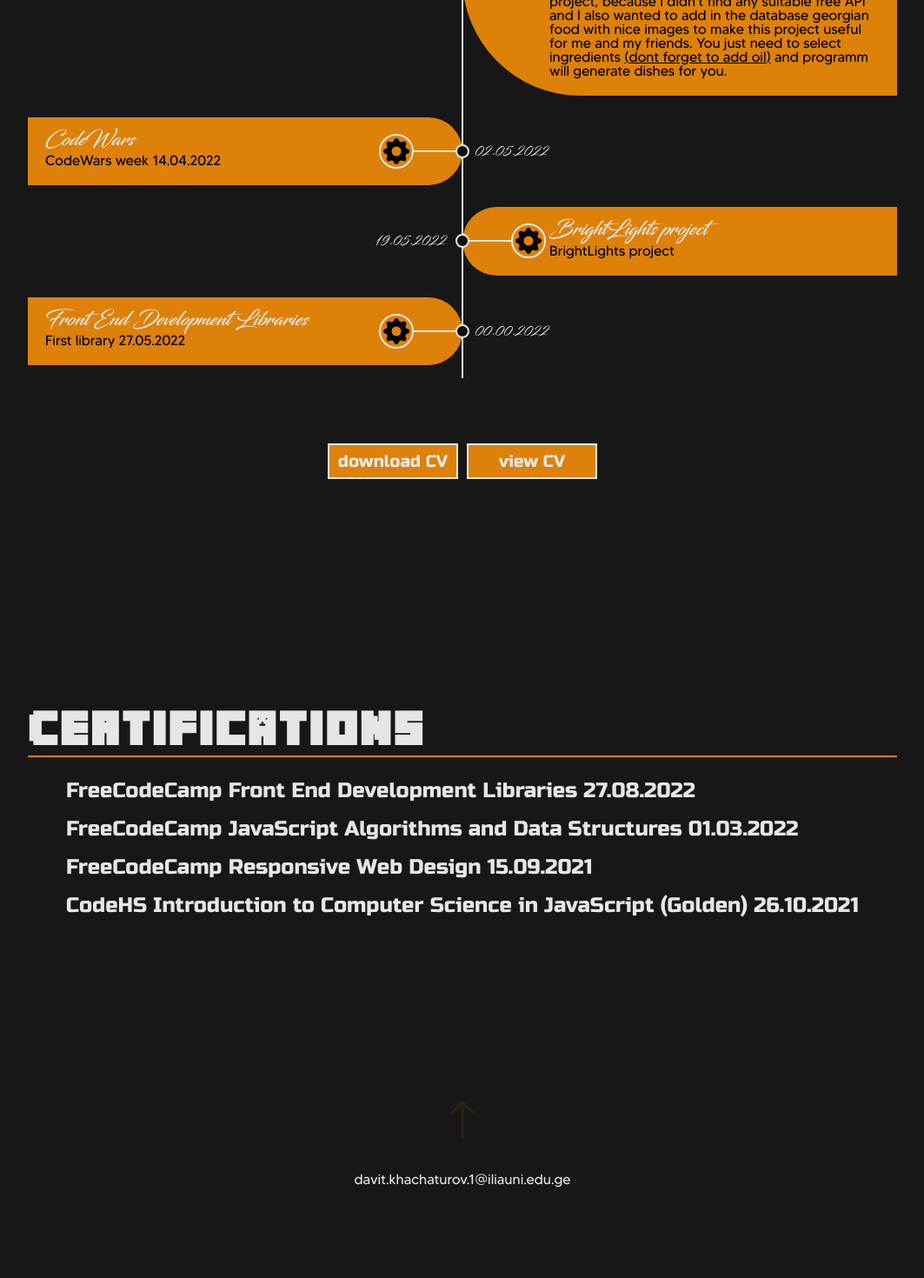
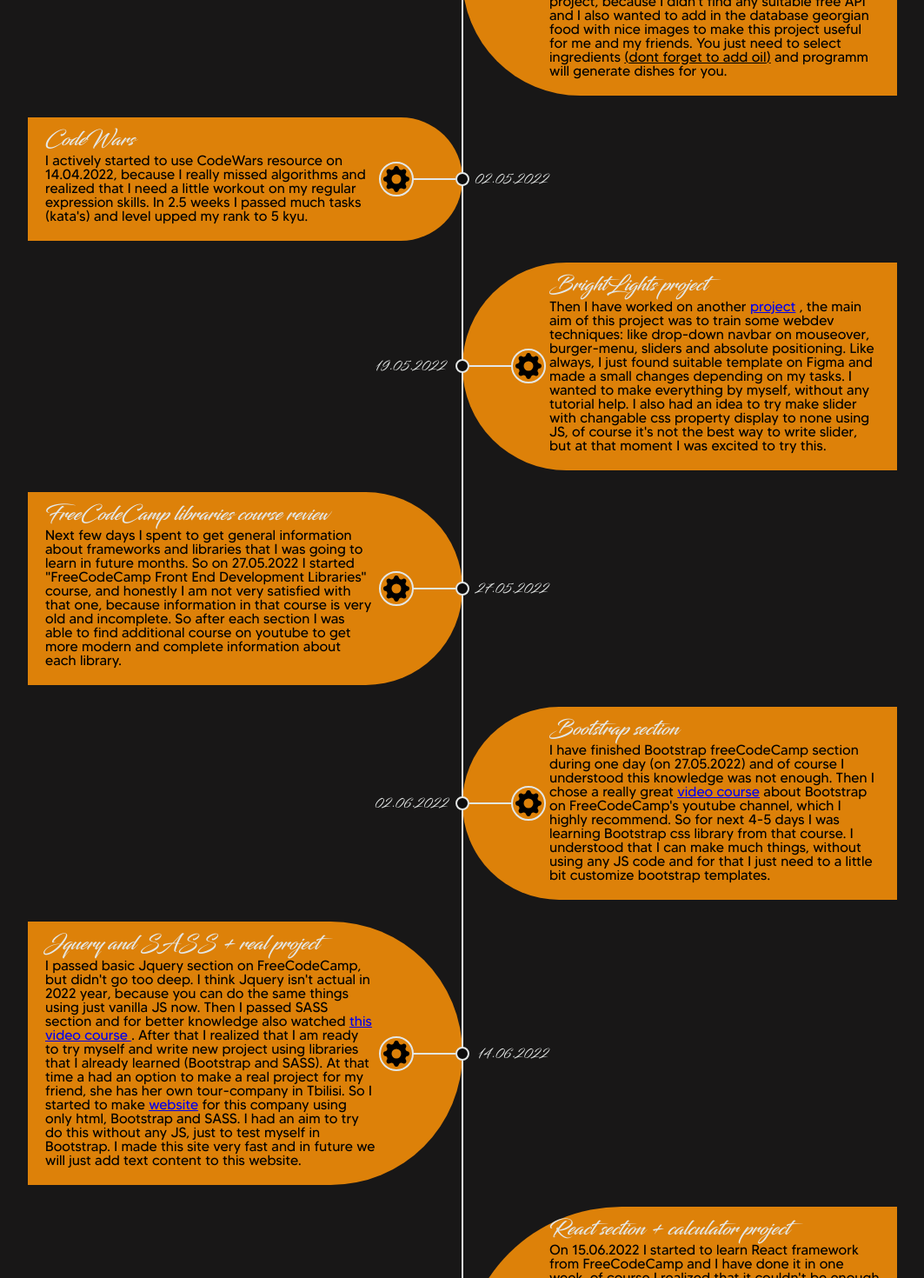
Before and after one commit to TheLastDance/Portfolio, a React (Create React App) app: page / in a window 1280 px wide. Shown: the part 4880-6350 px from the top of the page at 87% size, without its empty margins (108-1171 px from the left). Before the commit the page ends 6246 px from the top, so only its background shows below. Built offline with nearby package versions, Linux system fonts and the light colour scheme.

Commit message:
Changed some responsive styles and added content in timeline

```diff
--- a/src/App.scss
+++ b/src/App.scss
@@ -1095,6 +1095,19 @@
   .timeline {
     width: unset;
     min-width: fit-content;
+
+    .container.left .content,
+    .container.right .content {
+
+      h2 {
+        @include font ('Blacksword', 1.1rem, $whiteColor);
+      }
+
+      p {
+        @include font ('MADE TOMMY', 0.9rem, black);
+        line-height: 0.9rem;
+      }
+    }
   }
 
   .certifications {
@@ -1304,6 +1317,21 @@
         margin: 5px 0 0 0;
       }
     }
+
+    .container.left .content,
+    .container.right .content {
+      padding: 30px 0px 30px 75px;
+      border-radius: 500px 0 0 500px;
+
+      h2 {
+        @include font ('Blacksword', 1.2rem, $whiteColor);
+      }
+
+      p {
+        @include font ('MADE TOMMY', 0.8rem, black);
+        line-height: 0.8rem;
+      }
+    }
   }
 
   .timeline_2::after {
@@ -1317,8 +1345,9 @@
     margin-top: 45px;
 
     .date {
-      @include font ('Blacksword', 0.6rem, $whiteColor);
+      @include font ('Blacksword', 9px, $whiteColor);
       top: calc(50% - 7px);
+      left: 4px !important;
     }
   }
 
@@ -1337,33 +1366,12 @@
     border-color: transparent #006E51 transparent transparent;
   }
 
-  .container.left .date,
-  .container.right .date {
-    right: auto;
-    left: 5px;
-
-  }
-
   .container.left .icon,
   .container.right .icon {
     right: auto;
     left: 126px;
   }
 
-  .container.left .content,
-  .container.right .content {
-    padding: 30px 0px 30px 75px;
-    border-radius: 500px 0 0 500px;
-
-    h2 {
-      @include font ('Blacksword', 1.2rem, $whiteColor);
-    }
-
-    p {
-      @include font ('MADE TOMMY', 0.8rem, black);
-      line-height: 0.8rem;
-    }
-  }
 
   .certifications {
 
--- a/src/components/timeline.jsx
+++ b/src/components/timeline.jsx
@@ -12,7 +12,7 @@
             <motion.h1 className="section_name" variants={section}>My road</motion.h1>
 
             <div className="timeline_2">
-                {timeline_data.map((item, index) => <motion.div initial={window.innerWidth > 1200 ? 'hidden' : 'hiddenY'} whileInView="visible" viewport={{ once: true }} variants={index % 2 === 0 ? timelineAnimationLeft : timelineAnimationRight} key={index} className={index % 2 === 0 ? 'container left' : 'container right'}>
+                {[...timeline_data].map((item, index) => <motion.div initial={window.innerWidth > 1200 ? 'hidden' : 'hiddenY'} whileInView="visible" viewport={{ once: true }} variants={index % 2 === 0 ? timelineAnimationLeft : timelineAnimationRight} key={index} className={index % 2 === 0 ? 'container left' : 'container right'}>
                     <div title="End time" className="date">{item.date}</div>
                     <div className="icon"><svg xmlns="http://www.w3.org/2000/svg" width="30" height="30" fill="currentColor"
                         className="bi bi-gear-fill" viewBox="0 0 16 16">
@@ -25,7 +25,8 @@
                             {item.text}
                         </p>
                     </div>
-                </motion.div>)}
+                </motion.div>
+                )}
             </div>
 
             <div className="download_view_buttons">
--- a/src/data/timeline_data.jsx
+++ b/src/data/timeline_data.jsx
@@ -11,7 +11,7 @@
     },
     {
         header: 'VS Code and first web pages',
-        text: <span>Then I realize that I need to learn VS Code, because code writing in codepen was a little bit painful and took a long time. So I started to watch some tutorials on youtube. Next few days I spent to test many things in VS Code and choose-download extensions for it. When I realized that I am friendly with VS Code, I chose some website templates on Figma for begginers and made <a href="https://thelastdance.github.io/Porten/Porten.html" target="_blank" rel="noreferrer">Porten</a> and <a href="https://thelastdance.github.io/konstruct/Konstrukt.html" target="_blank" rel="noreferrer">Konstruct</a> pages with full responsivity using html/css. </span>,
+        text: <span>Then I realize that I need to learn VS Code, because code writing in codepen was a little bit painful and took a long time. So I started to watch some tutorials on youtube. Next few days I spent to test many things in VS Code and choose-download extensions for it. When I realized that I am familiar with VS Code, I chose some website templates on Figma for begginers and made <a href="https://thelastdance.github.io/Porten/Porten.html" target="_blank" rel="noreferrer">Porten</a> and <a href="https://thelastdance.github.io/konstruct/Konstrukt.html" target="_blank" rel="noreferrer">Konstruct</a> pages with full responsivity using html/css. </span>,
         date: '24.11.2021'
     },
     {
@@ -31,18 +31,43 @@
     },
     {
         header: 'CodeWars',
-        text: <span> CodeWars week 14.04.2022 </span>,
+        text: <span> I actively started to use CodeWars resource on 14.04.2022, because I really missed algorithms and realized that I need a little workout on my regular expression skills. In 2.5 weeks I passed much tasks (kata's) and level upped my rank to 5 kyu.   </span>,
         date: '02.05.2022'
     },
     {
         header: 'BrightLights project',
-        text: <span> BrightLights project </span>,
+        text: <span> Then I have worked on another <a href="https://thelastdance.github.io/BrightLights/index.html" target="_blank" rel="noreferrer">project</a> , the main aim of this project was to train some webdev techniques: like drop-down navbar on mouseover, burger-menu, sliders and absolute positioning. Like always, I just found suitable template on Figma and made a small changes depending on my tasks. I wanted to make everything by myself, without any tutorial help. I also had an idea to try make slider with changable css property display to none using JS, of course it's not the best way to write slider, but at that moment I was excited to try this.    </span>,
         date: '19.05.2022'
     },
     {
-        header: 'Front End Development Libraries',
-        text: <span> First library 27.05.2022</span>,
-        date: '00.00.2022'
+        header: 'FreeCodeCamp libraries course review',
+        text: <span> Next few days I spent to get general information about frameworks and libraries that I was going to learn in future months. So on 27.05.2022 I started "FreeCodeCamp Front End Development Libraries" course, and honestly I am not very satisfied with that one, because information in that course is very old and incomplete. So after each section I was able to find additional course on youtube to get more modern and complete information about each library. </span>,
+        date: '27.05.2022'
+    },
+    {
+        header: 'Bootstrap section',
+        text: <span> I have finished Bootstrap freeCodeCamp section during one day (on 27.05.2022) and of course I understood this knowledge was not enough. Then I chose a really great <a href="https://www.youtube.com/watch?v=-qfEOE4vtxE" target="_blank" rel="noreferrer">video course</a> about Bootstrap on FreeCodeCamp's youtube channel, which I highly recommend. So for next 4-5 days I was learning Bootstrap css library from that course. I understood that I can make much things, without using any JS code and for that I just need to a little bit customize bootstrap templates.</span>,
+        date: '02.06.2022'
+    },
+    {
+        header: 'Jquery and SASS + real project',
+        text: <span> I passed basic Jquery section on FreeCodeCamp, but didn't go too deep. I think Jquery isn't actual in 2022 year, because you can do the same things using just vanilla JS now. Then I passed SASS section and for better knowledge also watched <a href="https://www.youtube.com/watch?v=_a5j7KoflTs" target="_blank" rel="noreferrer">this video course </a>. After that I realized that I am ready to try myself and write new project using libraries that I already learned (Bootstrap and SASS). At that time a had an option to make a real project for my friend, she has her own tour-company in Tbilisi. So I started to make <a href="https://thelastdance.github.io/FreeTour/index.html" target="_blank" rel="noreferrer">website</a> for this company using only html, Bootstrap and SASS. I had an aim to try do this without any JS, just to test myself in Bootstrap. I made this site very fast and in future we will just add text content to this website. </span>,
+        date: '14.06.2022'
+    },
+    {
+        header: 'React section + calculator project',
+        text: <span> On 15.06.2022 I started to learn React framework from FreeCodeCamp and I have done it in one week, of course I realized that it couldn't be enough again, and I understood that react section is also very old there, because using functional components is much easier than class components, so I decided to learn React hooks to start using functional components and be familiar with both. I found one youtube <a href="https://www.youtube.com/watch?v=9KJxaFHotqI" target="_blank" rel="noreferrer">course</a> about hooks on russian language (I know russian, so usually I use several languages for googling). After good understanding of the most needful hooks I started to practise. At some time I understood that I am ready to make project from FreeCodeCamp's course and I chose the most hard one - <a href="https://thelastdance.github.io/React-Calculator/" target="_blank" rel="noreferrer">Calculator</a>. The most difficult things in that project were dealing with numbers in JS, like rounding them, also I worked much on regular expressions to avoid bugs in calculation display with many operators, dots and so on.</span>,
+        date: '24.07.2022'
+    },
+    {
+        header: 'Redux and Framer Motion + todo list',
+        text: <span> Then I started to learn Redux and it seemed a little difficult to me, I didn't understand it entirely, but again I realized that FreeCodeCamp has an old information, so I chose another <a href="https://www.youtube.com/watch?v=zrs7u6bdbUw" target="_blank" rel="noreferrer">youtube tutorial</a> about Redux/Redux Toolkit, honestly I didn't like that one, because tutor was in a little bit rush, but anyway I understrand many things and made his project. So then I passed <a href="https://www.youtube.com/watch?v=C0fBnil_Im4&list=PLiZoB8JBsdznQv3kAEvTzDP2qjaUI8Vo7">second tutorial</a> on russian language. After these courses I used only Redux Toolkit, because it's just easier and more modern. During this time I also learned basics of Framer Motion animation library and finally made a simple <a href="https://thelastdance.github.io/ToDo-List/" target="_blank" rel="noreferrer">to-do list project</a> using, Redux toolkit, React, Framer Motion and Bootstrap, also I saved all todo's in localStorage using Redux persist library. </span>,
+        date: '06.08.2022'
+    },
+    {
+        header: 'FreeCodeCamp libraries projects',
+        text: <span> In next some days I finished the rest of the freeCodeCamp's course. Then I started to make other FreeCodeCamp's projects, honsetly all of them seemed easy to me. I spent 2-3 days on each of these projects and you can check them in <a href="#Projects">projects section</a>   </span>,
+        date: '26.08.2022'
     }
 ]
 
```
